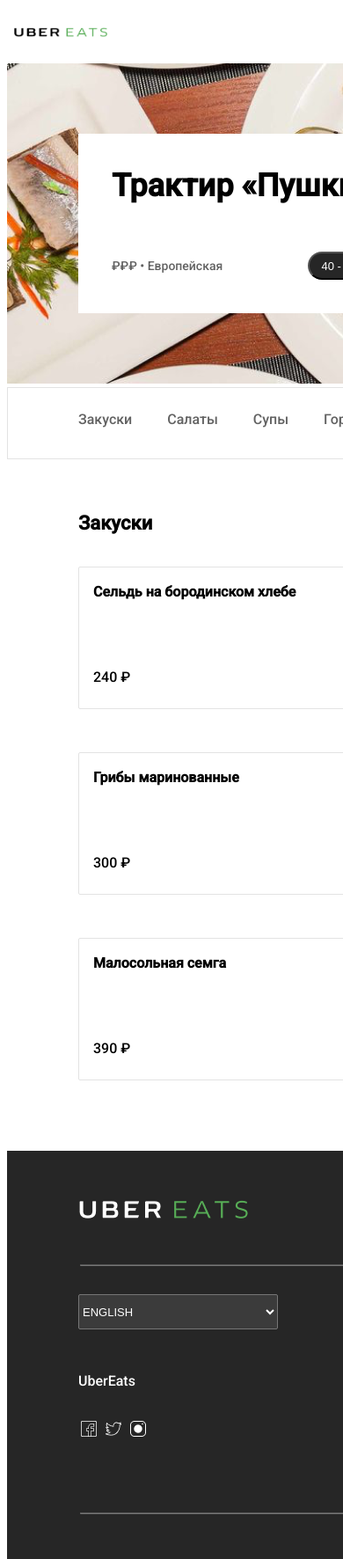
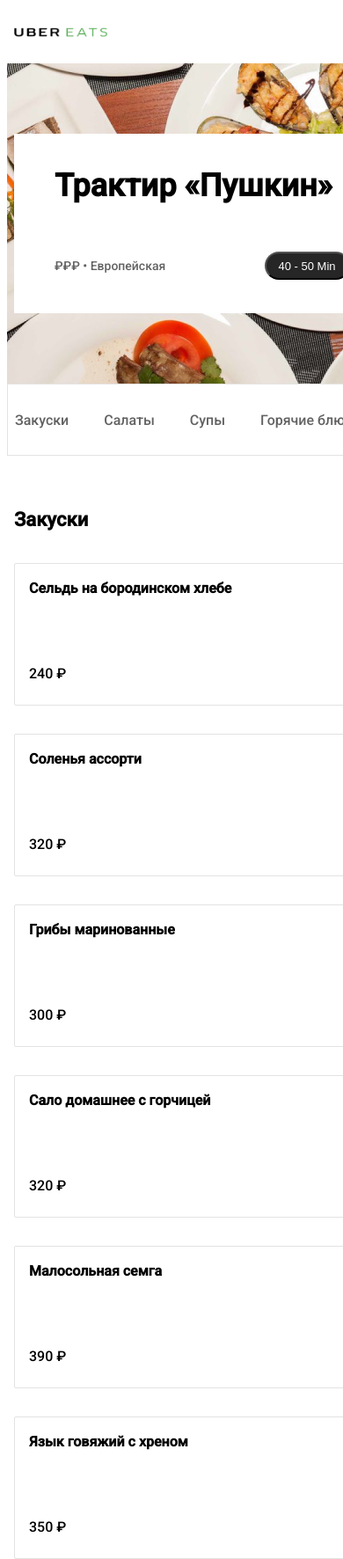
Before and after one commit to onuraym/exam2, a plain HTML site: page index.html in a window 390 px wide. Shown: the top 1772 px of the page at 88% size. Drawn offline with Linux system fonts and the light colour scheme.

Commit message:
added adaptive for tablet

```diff
--- a/index.html
+++ b/index.html
@@ -19,7 +19,8 @@
     </div>
   </header>
   <main class="main__content">
-    <img src="./assets/main-photo.png" alt="eats" class="main__image">
+    <img src="./assets/photo_desktop.png" alt="eats" class="desktop__image">
+    <img src="./assets/photo_tablet.png" alt="eats" class="tablet__image">
     <div class="main__title-container">
       <h2 class="main__title">Трактир «Пушкин»</h2>
       <button class="main__button">40 - 50 Min</button>
@@ -46,27 +47,27 @@
         </div>
         <div class="snack">
           <h6 class="snack__title">Соленья ассорти</h6>
-          <img src="./assets/snack-2.png" alt="snack">
+          <img src="./assets/snack-2.png" alt="snack" class="snack__image">
           <p class="snack__price">320 ₽</p>
         </div>
         <div class="snack">
           <h6 class="snack__title">Грибы маринованные</h6>
-          <img src="./assets/snack-3.png" alt="snack">
+          <img src="./assets/snack-3.png" alt="snack" class="snack__image">
           <p class="snack__price">300 ₽</p>
         </div>
         <div class="snack">
           <h6 class="snack__title">Сало домашнее с горчицей</h6>
-          <img src="./assets/snack-4.png" alt="snack">
+          <img src="./assets/snack-4.png" alt="snack" class="snack__image">
           <p class="snack__price">320 ₽</p>
         </div>
         <div class="snack">
           <h6 class="snack__title">Малосольная семга</h6>
-          <img src="./assets/snack-5.png" alt="snack">
+          <img src="./assets/snack-5.png" alt="snack" class="snack__image">
           <p class="snack__price">390 ₽</p>
         </div>
         <div class="snack">
           <h6 class="snack__title">Язык говяжий с хреном</h6>
-          <img src="./assets/snack-6.png" alt="snack">
+          <img src="./assets/snack-6.png" alt="snack" class="snack__image">
           <p class="snack__price">350 ₽</p>
         </div>
       </section>
--- a/style/adaptive.css
+++ b/style/adaptive.css
@@ -16,4 +16,90 @@
     padding: 24.91px 18.05px 25.35px 0px;
   }
 
+  /* Main adaptive */
+  .desktop__image {
+    display: none;
+  }
+  .tablet__image {
+    display: block;
+  }
+  .main__title-container {
+    width: 432px;
+    left: 8px;
+  }
+  .main__title {
+    margin: 38px 0 0 46px;
+  }
+  .main__description {
+    margin: 40px 0 46px 46px;
+  }
+  .main__button {
+    margin: 32px 0 0 90px;
+  }
+  .main__menu {
+    width: 768px;
+  }
+  .main__menu li {
+    margin-left: 0;
+    margin-right: 40px;
+    margin-top: 15px;
+  }
+  .main__menu ul {
+    justify-content: start;
+    padding-left: 8px;
+  }
+  .main__menu-snacks_title {
+    margin: 56px 0px 32px 8px;
+  }
+  .menu-snacks {
+    width: 768px;
+    display: grid;
+    grid-template-columns: 1fr;
+    grid-template-rows: 1fr 1fr 1fr 1fr 1fr 1fr;
+    grid-row-gap: 32px;
+    margin: 0px 8px 48px 8px;
+  }
+
+  .snack {
+    width: 752px;
+    display: grid;
+    grid-template-columns: 552px 200px;
+    grid-template-rows: 80px 80px;
+    border: 1px solid rgba(117, 117, 117, 0.2);
+    box-sizing: border-box;
+    border-radius: 2px;
+  }
+
+  .snack__image {
+    width: 200px;
+    height: 160px;
+  }
+
+  /* Footer adaptive */
+  .footer_content {
+    width: 768px;
+  }
+  .footer__logo {
+    margin: 56px 568.62px 40.31px 8.62px;
+  }
+  .footer__hr {
+    width: 752px;
+  }
+  .footer__select-language {
+    width: 176px;
+  }
+  .footer__main-section {
+    margin: 32px 175px 45px 8px;
+  }
+  .footer__end-section {
+    margin: 40px 217px 0px 8px;
+    padding-bottom: 40px;
+  }
+
+  .footer__end-section a{
+    font-size: 11px;
+    line-height: 13px;
+    color: #FFFFFF;
+    text-decoration: none;
+  }
 }
--- a/style/footer.css
+++ b/style/footer.css
@@ -5,7 +5,6 @@
 
 .footer__logo {
   margin: 56px 851.62px 40px 81.62px;
-
 }
 
 .footer__hr {
@@ -62,10 +61,11 @@
 .footer__end-section {
   display: flex;
   justify-content: space-between;
+  align-items: center;
   font-size: 11px;
   line-height: 13px;
   color: #FFFFFF;
-  padding: 40px 364px 52px 81px;
+  margin: 17px 364px 52px 81px;
 }
 
 .footer__end-section a{
--- a/style/main.css
+++ b/style/main.css
@@ -1,8 +1,8 @@
 .main__content {
   position: relative;
 }
-.main__image {
-  /* position: relative; */
+.tablet__image {
+  display: none;
 }
 .main__title-container {
   display: grid;
@@ -64,8 +64,8 @@
 }
 
 .main__menu li {
-  padding-left: 40px;
-  padding-top: 10px;
+  margin-left: 40px;
+  margin-top: 10px;
 }
 
 .main__menu a {
```
Also changed, not shown: assets/photo_desktop.png (renamed from assets/main-photo.png), assets/photo_tablet.png (added).
